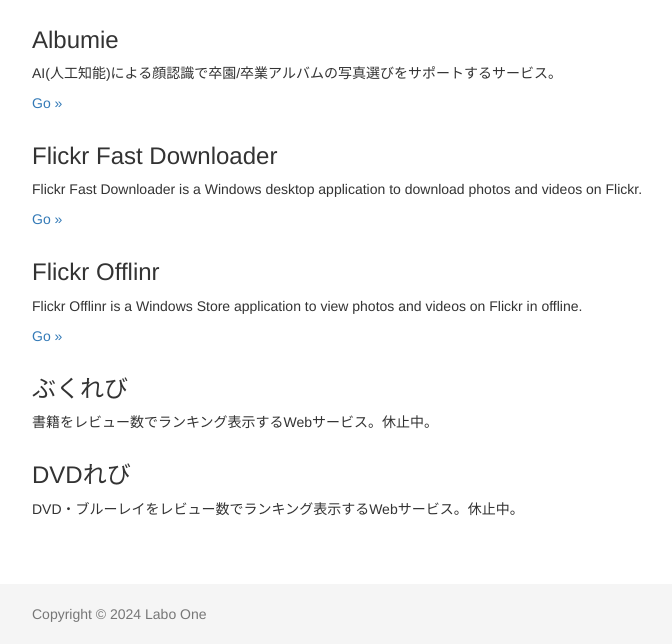
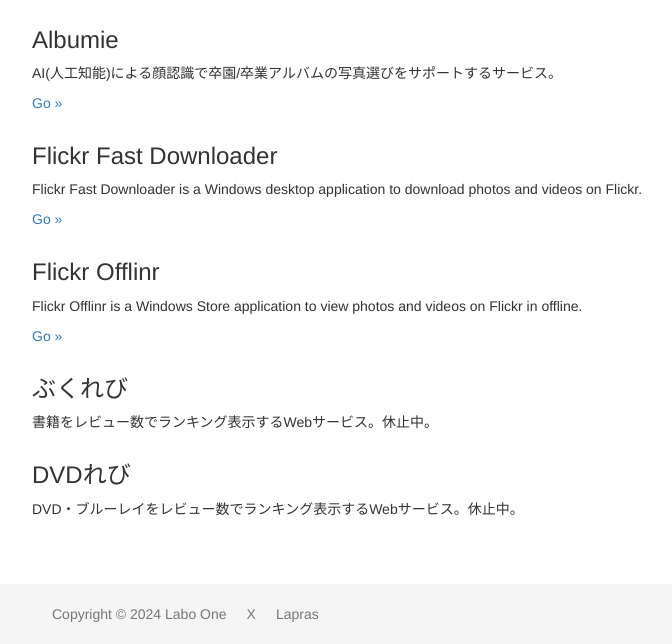
Before and after one commit to laboone/laboone.net, a plain HTML site: page docs/index.html in a window 1280 px wide. Shown: the part 156-800 px from the top of the page, without its empty margins (223-895 px from the left). Drawn offline with nearby package versions, Linux system fonts and the light colour scheme.

Commit message:
Update footer in index.html

```diff
--- a/docs/index.html
+++ b/docs/index.html
@@ -57,8 +57,10 @@
     </div>
 
     <footer class="footer">
-      <div class="container">
+      <div class="container" style="display: flex; align-items: center; gap: 20px">
         <p class="text-muted">Copyright &copy; 2024 Labo One</p>
+        <a class="text-muted" href="https://x.com/ioxx" target="_blank" rel="nopener">X</a>
+        <a class="text-muted" href="https://lapras.com/public/laboone" target="_blank" rel="nopener">Lapras</a>
       </div>
     </footer>
   </body>
```
